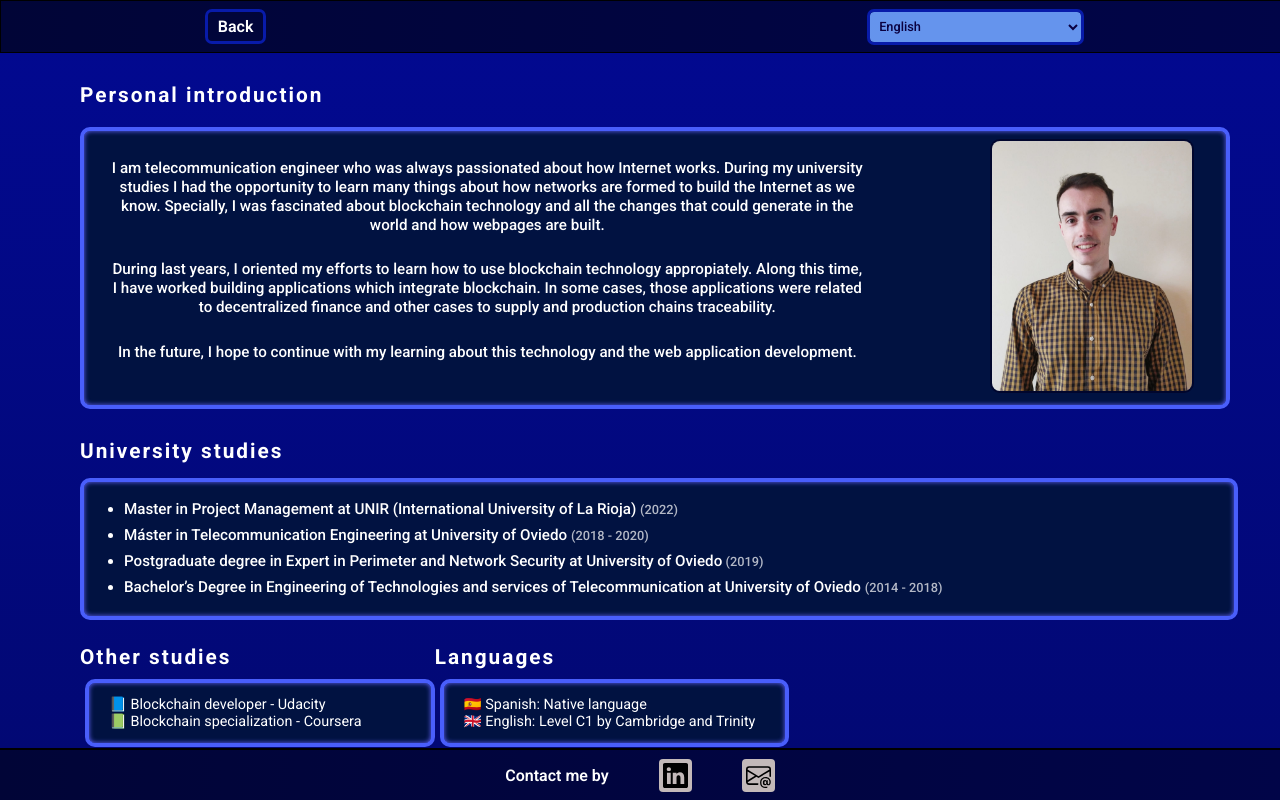
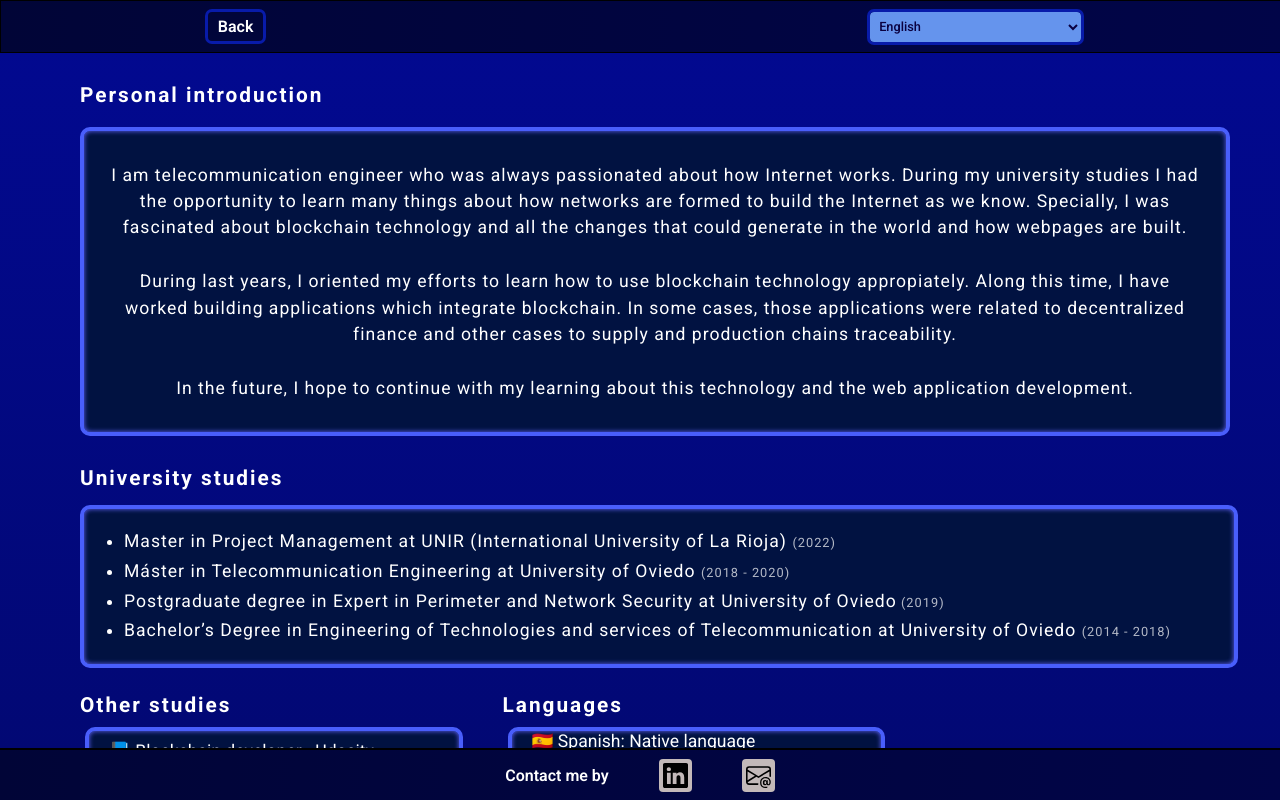
Before and after one commit to javirro/personal-web, a React (Create React App) app: page /personal-info in a window 1280 px wide. Built offline with nearby package versions, Linux system fonts and the light colour scheme.

Commit message:
Update personal introduction

```diff
--- a/src/routes/Introduction.jsx
+++ b/src/routes/Introduction.jsx
@@ -1,9 +1,7 @@
 
-import personalImg from '../images/personaPhoto.jpeg'
+
 import { FormattedMessage } from 'react-intl'
 import GlobalFooter from '../components/GlobalFooter'
-import { LazyLoadImage } from "react-lazy-load-image-component";
-import 'react-lazy-load-image-component/src/effects/blur.css';
 import '../styles/Introduction.css'
 
 
@@ -17,12 +15,7 @@
           <p className="personal-text"><FormattedMessage id="personal-description" /></p>
           <p className="personal-text"><FormattedMessage id="personal-description-2" /></p>
           <p className="personal-text"><FormattedMessage id="personal-description-3" /></p>
-        </div>
-        <LazyLoadImage src={personalImg}
-          className='personal-img'
-          effect='blur'
-          alt="Personal image"
-        />
+          </div>
       </section>
 
         <h2 className="introduction-personal-title"><FormattedMessage id="universitary-studies" /></h2>
--- a/src/styles/Introduction.css
+++ b/src/styles/Introduction.css
@@ -13,9 +13,10 @@
 }
 
 .introduction-container {
-  display: grid;
-  grid-template-columns: 70% 20%;
-  gap: 10%;
+  display: flex;
+  flex-direction: column;
+  justify-content: flex-start;
+  align-items: flex-start;
   border: 4px solid rgb(73, 94, 251);
   background-color: rgb(1, 18, 65);
   box-shadow: inset 0px 0px 5px rgb(100, 100, 255);
@@ -33,10 +34,11 @@
 
 .personal-text {
   padding: 5px 15px 5px 15px;
-  line-height: 1.25;
-  font-weight: 500;
+  line-height: 1.5;
+  font-weight: 400;
   font-family: var(--font-family);
-  font-size: 0.95rem;
+  letter-spacing: 1px;
+  font-size: 1.1rem;
   text-align: center;
 }
 
@@ -61,7 +63,9 @@
 
 .studies-list {
   line-height: 1.7;
-  font-weight: 500;
+  font-weight: 400;
+  font-size: 1.1rem;
+    letter-spacing: 1px;
 }
 
 .year-studies {
@@ -72,8 +76,10 @@
 .other-studies-container {
   display: grid;
   grid-template-columns: repeat(2, 1fr);
+  gap: 40px;
   margin-top: 10px;
   margin-bottom: 30px;
+  width: 70%;
 }
 
 .other-studies {
@@ -90,7 +96,7 @@
   box-shadow: inset 0px 0px 5px rgb(100, 100, 255);
   border-radius: 10px;
   font-family: var(--font-family);
-  font-size: 0.9rem;
+  font-size: 1.1rem;
 }
 
 .other-title {
```
